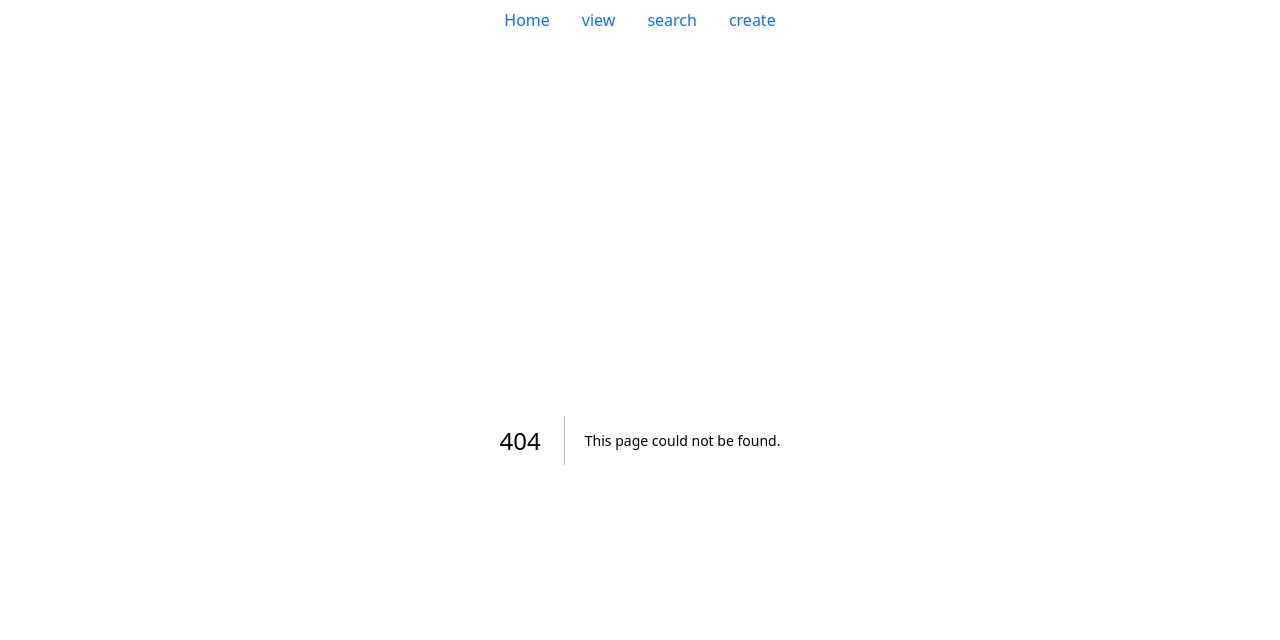
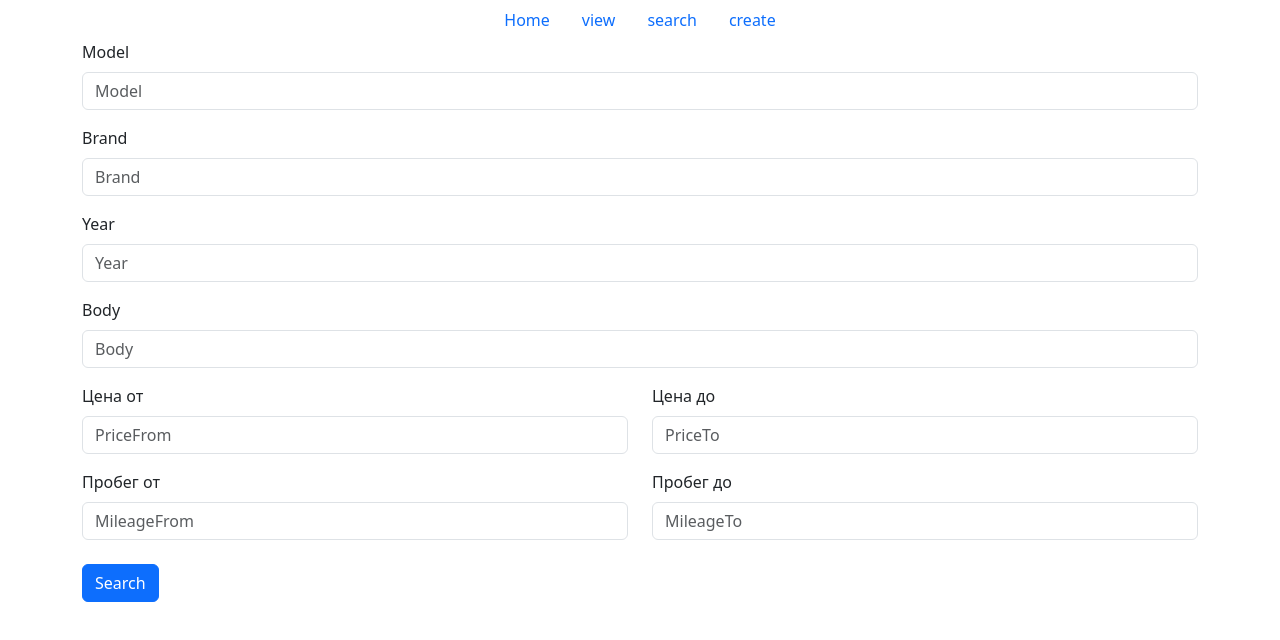
Before and after one commit to pablosukaban/testovoe-itlink, a Next.js app: page /search in a window 1280 px wide. Before the commit this address had no page. Shown: the top 640 px of the page. Built offline with nearby package versions, Linux system fonts and the light colour scheme.

Commit message:
search style

```diff
--- a/src/app/page.tsx
+++ b/src/app/page.tsx
@@ -1,6 +1,3 @@
-"use client";
-
-import { useAppSelector } from "@/redux/hooks";
 import { Container } from "@/components/bootstrap";
 
 export default function Home() {
--- /dev/null
+++ b/src/app/search/page.tsx
@@ -0,0 +1,76 @@
+"use client";
+
+import React from "react";
+import { Button, Col, Container, Form, Row } from "@/components/bootstrap";
+
+// search cars by params
+
+const Page = () => {
+  const handleSubmit = async (e: React.FormEvent<HTMLFormElement>) => {
+    e.preventDefault();
+
+    const formData = new FormData(e.target);
+
+    console.log(formData);
+
+    // const params = `model=${}`
+
+    // const response = await fetch('/search', {
+    //   body: JSON.stringify({
+    //
+    //   })
+    // })
+
+    // get data from input in form
+
+    // console.log(e.target);
+  };
+
+  return (
+    <Container>
+      <Form onSubmit={handleSubmit}>
+        <Form.Group className="mb-3" controlId="model">
+          <Form.Label>Model</Form.Label>
+          <Form.Control type="text" placeholder="Model" />
+        </Form.Group>
+        <Form.Group className="mb-3" controlId="brand">
+          <Form.Label>Brand</Form.Label>
+          <Form.Control type="text" placeholder="Brand" />
+        </Form.Group>
+        <Form.Group className="mb-3" controlId="year">
+          <Form.Label>Year</Form.Label>
+          <Form.Control type="text" placeholder="Year" />
+        </Form.Group>
+        <Form.Group className="mb-3" controlId="body">
+          <Form.Label>Body</Form.Label>
+          <Form.Control type="text" placeholder="Body" />
+        </Form.Group>
+        <Row>
+          <Form.Group as={Col}>
+            <Form.Label>Цена от</Form.Label>
+            <Form.Control type="text" placeholder="PriceFrom" />
+          </Form.Group>
+          <Form.Group as={Col}>
+            <Form.Label>Цена до</Form.Label>
+            <Form.Control type="text" placeholder="PriceTo" />
+          </Form.Group>
+        </Row>
+        <Row className={"mt-3"}>
+          <Form.Group as={Col}>
+            <Form.Label>Пробег от</Form.Label>
+            <Form.Control type="text" placeholder="MileageFrom" />
+          </Form.Group>
+          <Form.Group as={Col}>
+            <Form.Label>Пробег до</Form.Label>
+            <Form.Control type="text" placeholder="MileageTo" />
+          </Form.Group>
+        </Row>
+        <Button variant="primary" type="submit" className={"mt-4"}>
+          Search
+        </Button>
+      </Form>
+    </Container>
+  );
+};
+
+export default Page;
--- a/src/components/ProductCard.tsx
+++ b/src/components/ProductCard.tsx
@@ -1,6 +1,8 @@
-import React from "react";
+"use client";
+
 import { Card, Col } from "@/components/bootstrap";
 import { ItemType } from "../data";
+import Image from "next/image";
 
 interface ProductProps {
   givenItem: ItemType;
@@ -12,7 +14,7 @@ const ProductCard = ({ givenItem }: ProductProps) => {
   return (
     <Col className={"mt-3"}>
       <Card>
-        <Card.Img variant="top" src={givenItem.images[0]} />
+        <Card.Img variant={"top"} src={givenItem.images[0]} />
         <Card.Body>
           <Card.Title>{givenItem.name}</Card.Title>
           <Card.Text>
--- a/src/components/bootstrap.tsx
+++ b/src/components/bootstrap.tsx
@@ -1,3 +1,3 @@
 "use client";
 
-export { Button, Col, Container, Row, Card, Navbar, Nav } from "react-bootstrap";
+export { Button, Col, Container, Row, Card, Navbar, Nav, Form } from "react-bootstrap";
```
Also changed, not shown: src/app/api/search.ts (added, +9 -0 lines), src/app/view/page.tsx (+16 -8 lines).
